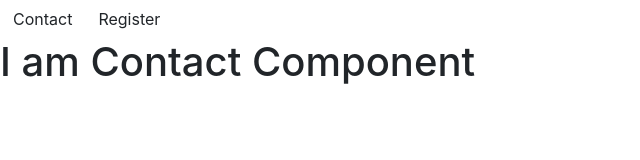
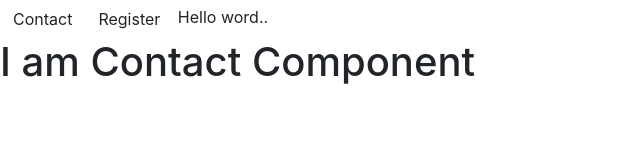
Before and after one commit to Farukh786-Crypto/Rishta, an Angular app: page / in a window 1280 px wide. Shown: the top 160 px of the page, without its empty margins (0-640 px from the left). Built offline with nearby package versions, Linux system fonts and the light colour scheme.

Commit message:
commited by mayuri

```diff
--- a/src/app/app.component.html
+++ b/src/app/app.component.html
@@ -4,5 +4,5 @@
 <a routerLink="./register">
     <button data-toggle="modal" data-target="#myModal" class="btn btn-default"> Register</button>
 </a>
-
+Hello word..
 <router-outlet></router-outlet>
```
